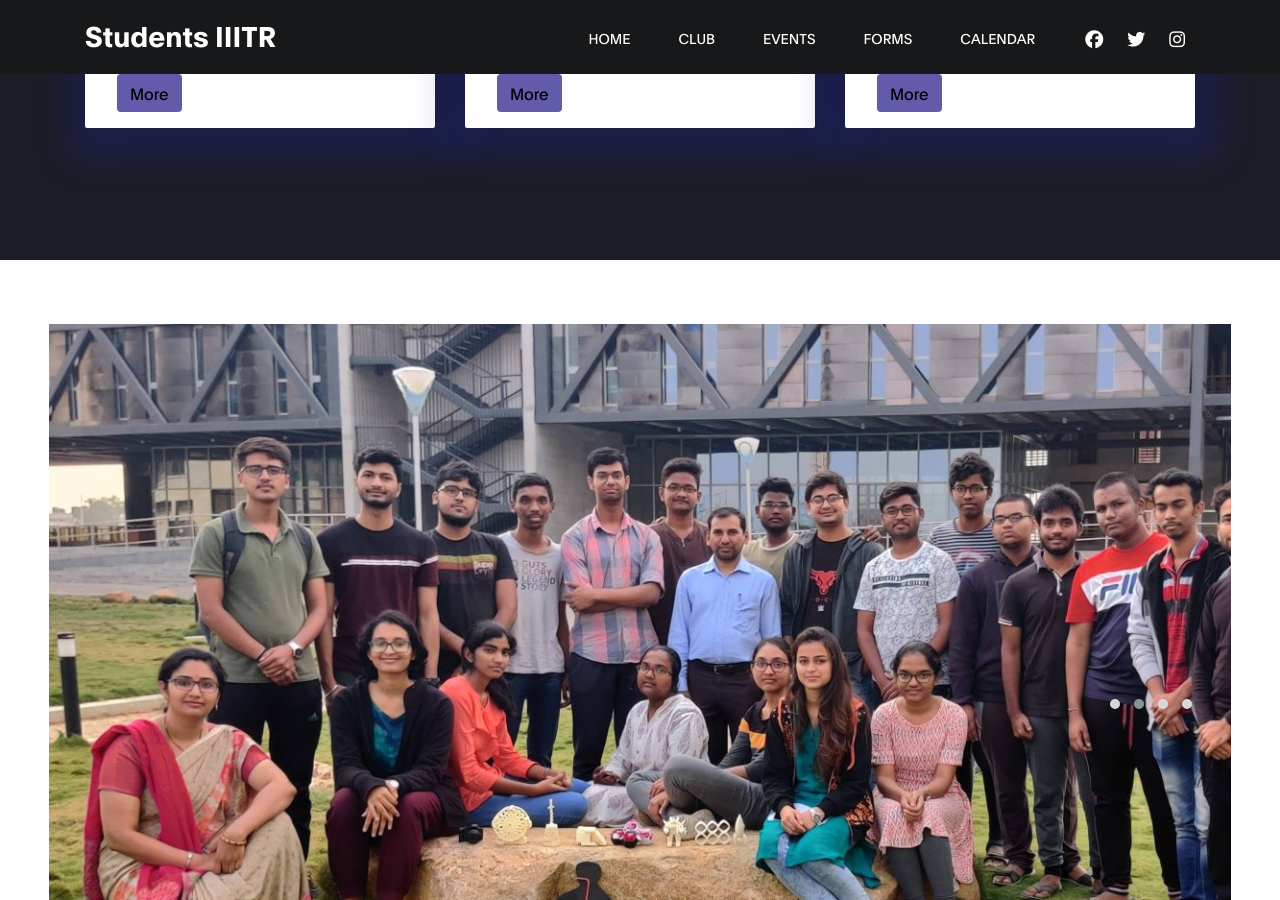
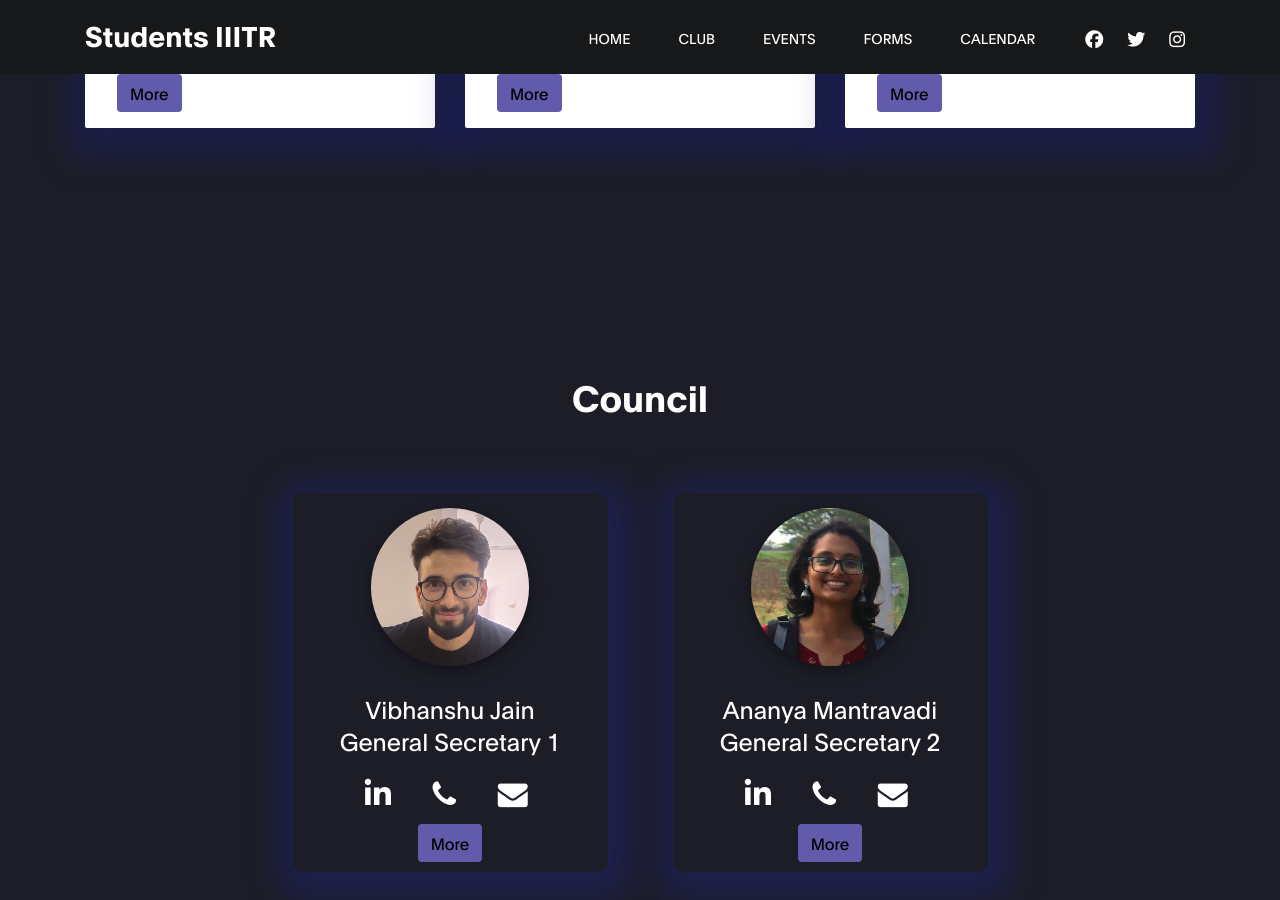
Before and after one commit to iiitraichur/students.iiitr.ac.in, a Jekyll site: the page built from index.html, in a window 1280 px wide and 900 px high, scrolled down 2268 px. Built offline with Jekyll 4.4.1, drawn with Linux system fonts in a browser that asks for light colours; nearby versions of some CDN libraries; some web fonts are replaced.

Commit message:
Some small changes

```diff
--- a/assets/css/custom.css
+++ b/assets/css/custom.css
@@ -17,7 +17,7 @@
 
 /* cards */
 .council-cards {
-  background-color: #1D1D27;
+  background-color: #1d1d27;
   border-radius: 10px;
   box-shadow: 5px 8px 32px 20px rgba(31, 38, 135, 0.37);
 
@@ -44,9 +44,12 @@
 }
 
 .council-cards-content {
-  color: black;
+  color: rgb(255, 255, 255);
   text-align: center;
   padding: 10px;
+}
+.council-cards-content .fa{
+  color: white;
 }
 /* .council-cards-content:hover{
   color: white, !important;
@@ -55,3 +58,18 @@
   padding: 15px;
   font-size: 30px;
 }
+
+/*  =============  Scroll Bar ================== */
+::-webkit-scrollbar {
+  width: 7px;
+}
+
+/* Track */
+::-webkit-scrollbar-track {
+  background: #1D1D27;
+}
+
+/* Handle */
+::-webkit-scrollbar-thumb {
+  background: #d5eaf8;
+}
--- a/index.html
+++ b/index.html
@@ -190,8 +190,8 @@
 	</div>
 </section>
 
-<section class="slider" style="width: 90%;margin: 5%;" data-stellar-background-ratio="0.5">
-	<div class="row">
+<!-- <section class="slider" style="width: 90%;margin: 5%;" data-stellar-background-ratio="0.5">
+	<div class="row" data-aos="fade-up" data-aos-delay="500">
 
 		<div class="owl-carousel owl-theme">
 			<div class="item item-first">
@@ -205,7 +205,7 @@
 		</div>
 
 	</div>
-</section>
+</section> -->
 
 
 <!-- Contact cards  -->
@@ -222,7 +222,7 @@
 
 			{% assign council = site.categories['council'] %}
 			{% for post in council %}
-			<div class="col-lg-4 col-12">
+			<div class="col-lg-4 col-12" data-aos="fade-up" data-aos-delay="400">
 				<div class="council-cards">
 					<img src="./assets/images/council/{{ post.image }}">
 					<div class="council-cards-content text-center">
@@ -468,7 +468,8 @@
 			</div>
 
 			<div class="modal-body">
-				<form class="membership-form webform" role="form" method="POST" action="https://backend-iiitr.puppalakoushik.repl.co/contact">
+				<form class="membership-form webform" role="form" method="POST"
+					action="https://backend-iiitr.puppalakoushik.repl.co/contact">
 					<input type="text" class="form-control" name="Name" placeholder="Name">
 
 					<input type="email" class="form-control" name="Email" placeholder="Email">
```
